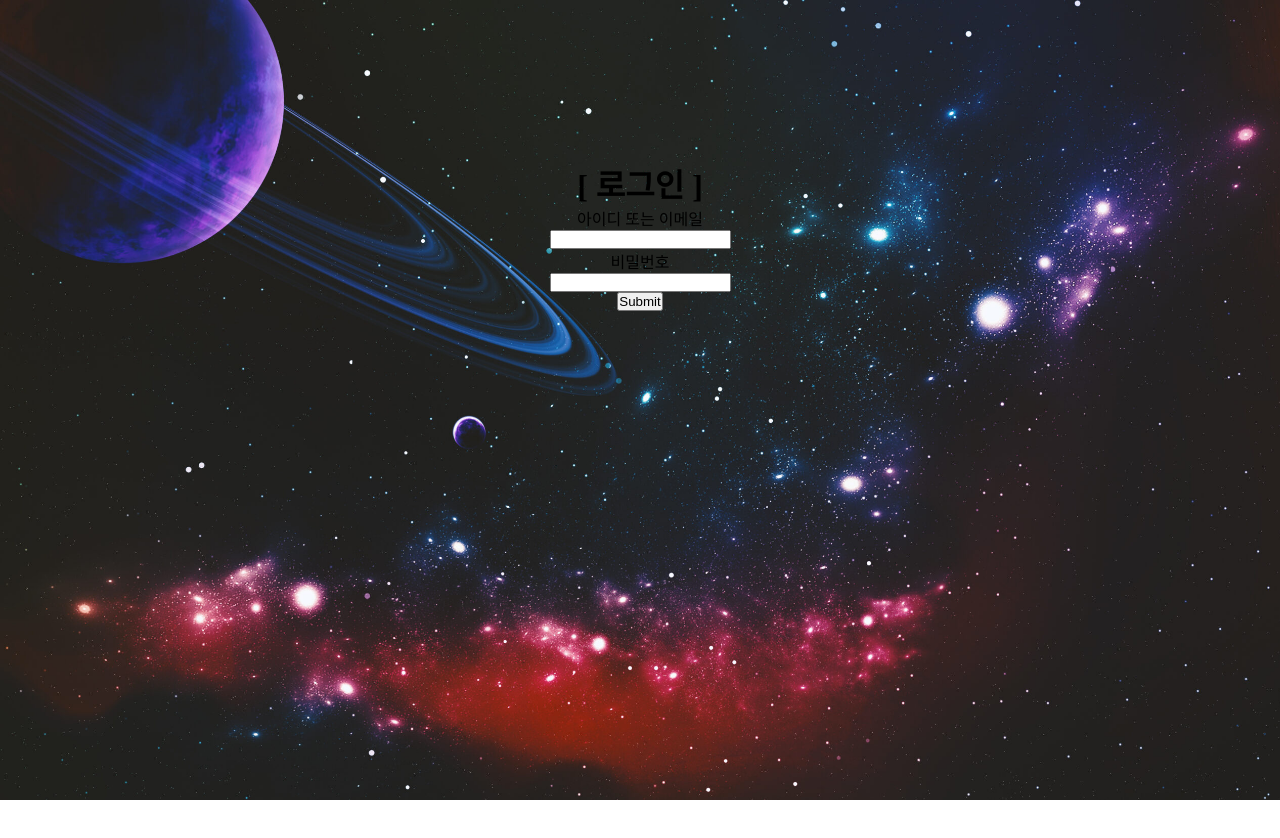
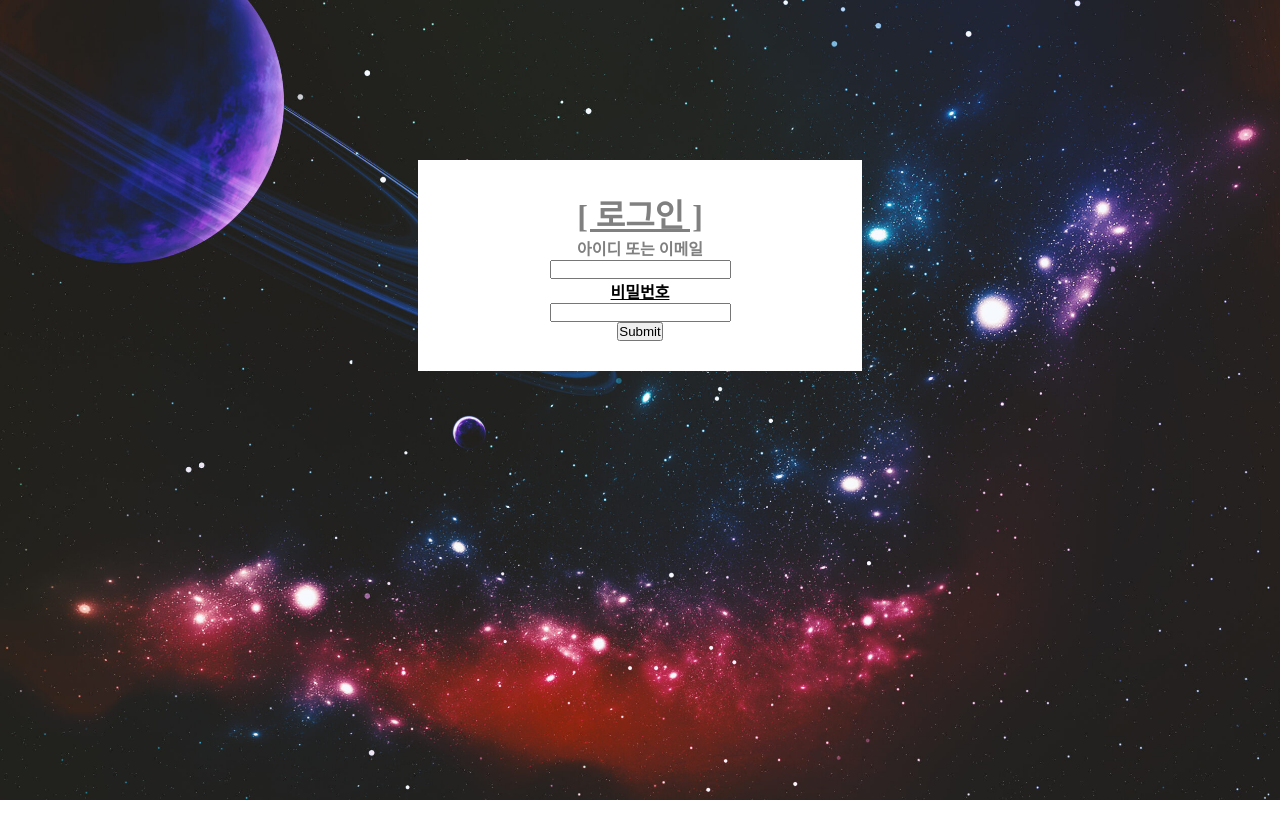
Before and after one commit to mingyubabo/git_learn, a plain HTML site: page index.html in a window 1280 px wide. Drawn offline with Linux system fonts and the light colour scheme.

Commit message:
로그인 폼 완성 및 CSS완성

```diff
--- a/index.html
+++ b/index.html
@@ -9,12 +9,14 @@
 </head>
 <body>
     <div>
-        <h1>[ 로그인 ]</h1>
-        <p>아이디 또는 이메일</p>
-        <input type="text"><br>
-        <p>비밀번호</p>
-        <input type="password"><br>
-        <input type="submit">
+        <form action="">
+            <h1 class="underline red">[ 로그인 ]</h1>
+            <p id="IDorEmail" class="bold" >아이디 또는 이메일</p>
+            <input type="text"><br>
+            <p id="passwordscript" class="bold underline">비밀번호</p>
+            <input type="password"><br>
+            <input type="submit">
+        </form>
     </div>
 </body>
 </html>
--- a/style.css
+++ b/style.css
@@ -1,9 +1,10 @@
-*{
+* {
     margin: 0;
     padding: 0;
 }
 
-html, body{
+html,
+body {
     width: 100%;
     height: 100%;
     background: url("./background1.jpg");
@@ -11,8 +12,37 @@ html, body{
     background-size: cover;
 }
 
-div{
+div {
     height: 100%;
     padding-top: 10rem;
     text-align: center;
 }
+
+form {
+    margin: 0 auto;
+    width: 30%;
+    padding: 30px;
+    background-color: white;
+    border: 100px;
+}
+
+#IDorEmail,
+.red {
+    color: gray;
+}
+
+#passwordscript {
+    color: black;
+}
+
+.bold {
+    font-weight: bold;
+}
+
+.underline {
+    text-decoration: underline;
+}
+
+h1 {
+    font-family: "궁서체";
+}
```
